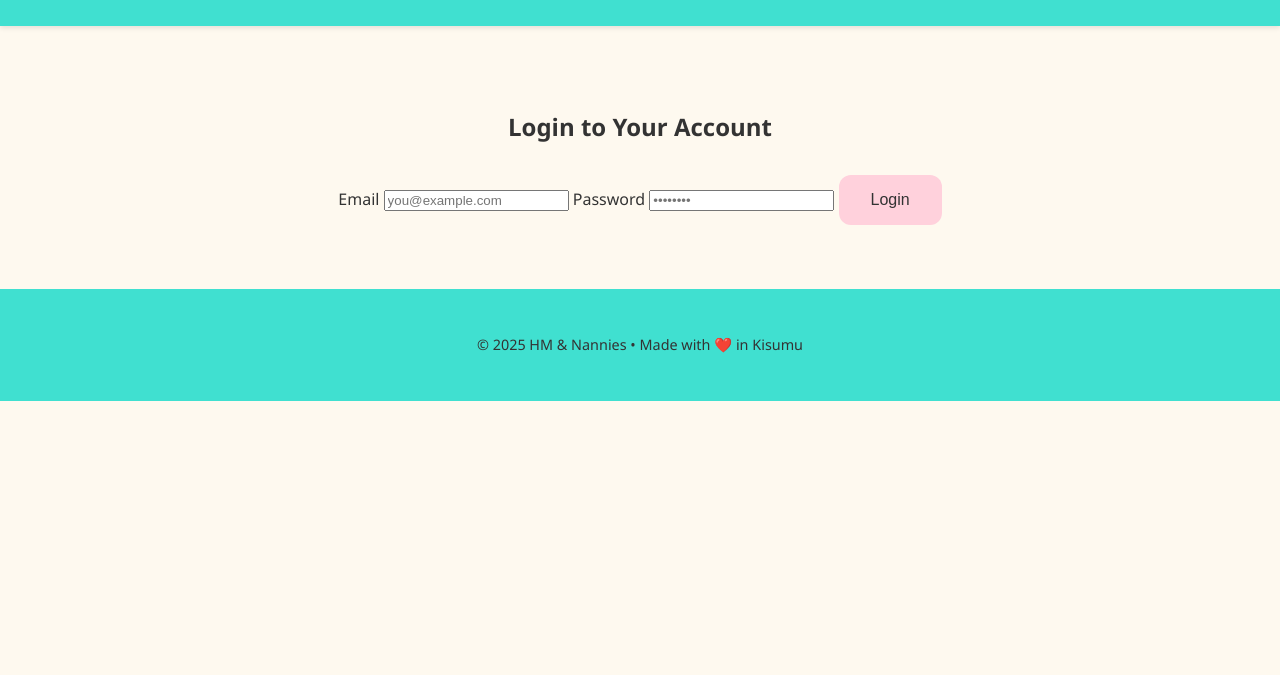
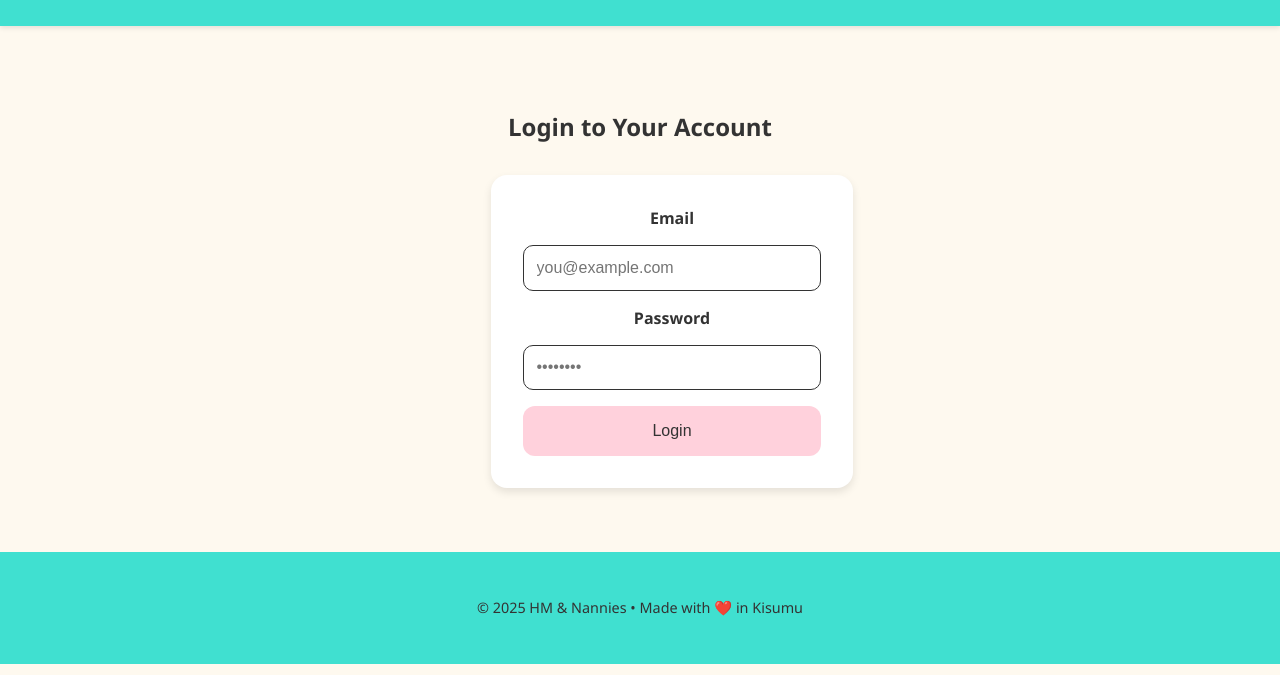
Before and after one commit to Vinolia-E/hm_and_nannies, a plain HTML site: page src/frontend/login.html in a window 1280 px wide. Shown: the part 125-800 px from the top of the page. Drawn offline with Linux system fonts and the light colour scheme.

Commit message:
feat: Update the css sheet

```diff
--- a/src/frontend/style.css
+++ b/src/frontend/style.css
@@ -114,3 +114,32 @@ footer {
 .nav-btn:hover {
   background-color: var(--white);
 }
+
+.auth-form {
+  background-color: var(--white);
+  padding: 2rem;
+  border-radius: 16px;
+  box-shadow: 0 4px 8px rgba(0,0,0,0.1);
+  width: 100%;
+  max-width: 400px;
+  margin: 0 auto;
+  display: flex;
+  flex-direction: column;
+  gap: 1rem;
+}
+
+.auth-form label {
+  font-weight: 600;
+  color: var(--charcoal);
+}
+
+.auth-form input {
+  padding: 0.8rem;
+  border-radius: 10px;
+  border: 1px solid var(--charcoal);
+  font-size: 1rem;
+}
+
+.auth-form input:focus {
+  outline: 2px solid var(--tarceise);
+}
```
